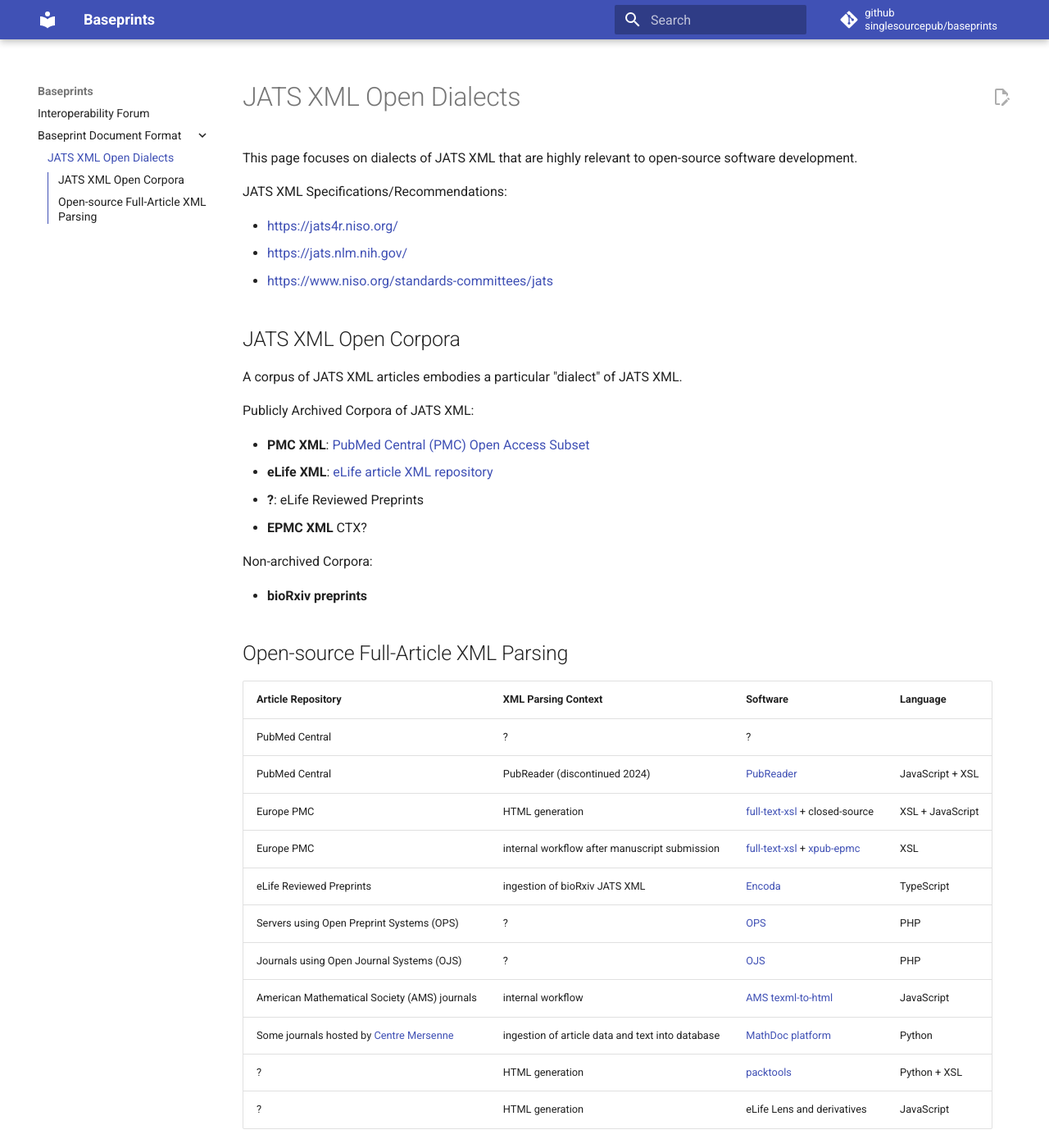
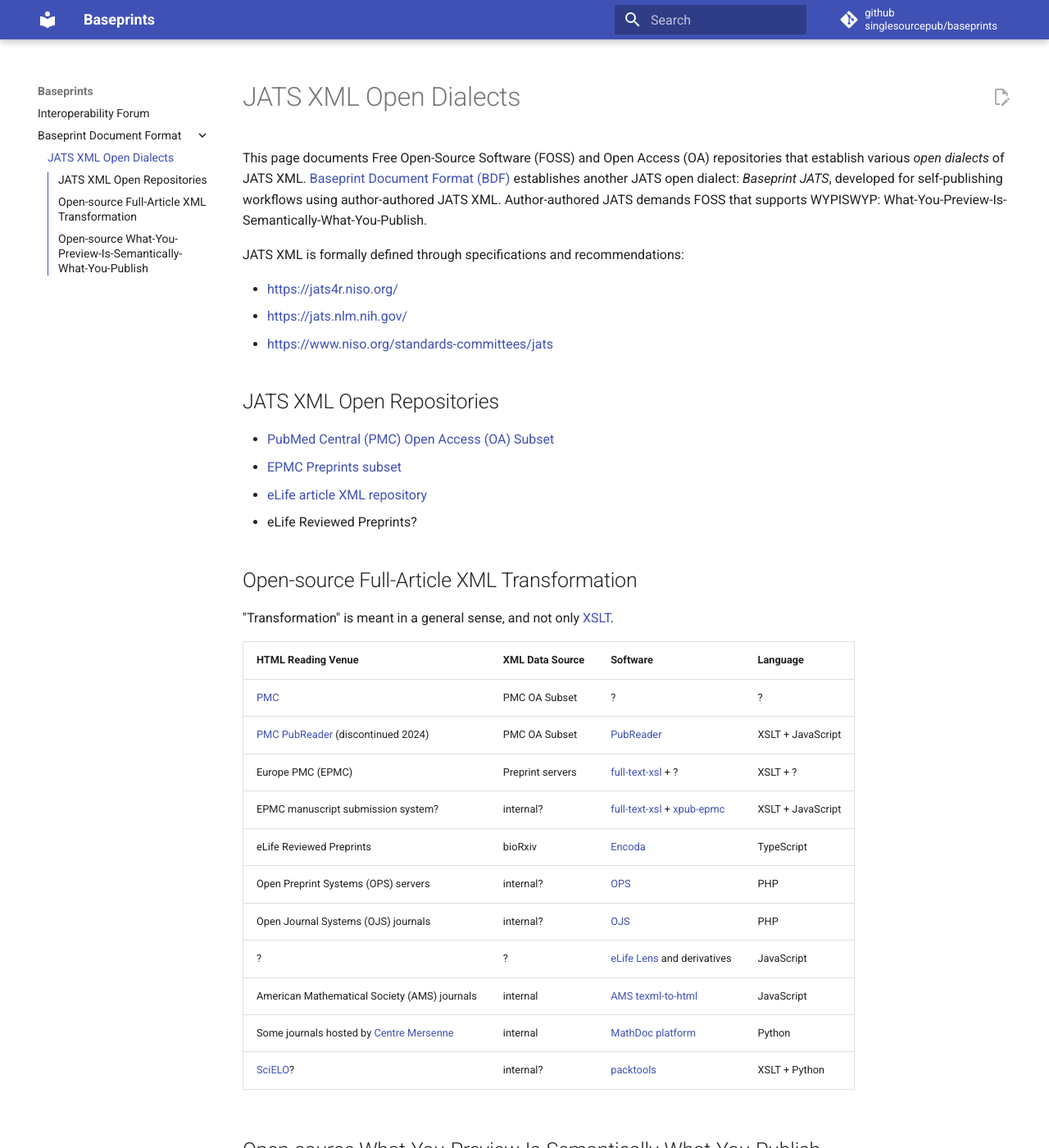
Before and after one commit to singlesourcepub/baseprints, an MkDocs documentation site: the page built from docs/jats.md, in a window 1280 px wide and 1400 px high. Shown: the whole window at 82% size. Built offline with MkDocs 1.6.1 and Material for MkDocs 9.7.7, drawn with Linux system fonts in a browser that asks for light colours; some of the changed text lies outside the part shown.

Commit message:
add more JATS software and intro

```diff
--- a/docs/jats.md
+++ b/docs/jats.md
@@ -1,108 +1,121 @@
 JATS XML Open Dialects
 ======================
 
-This page focuses on dialects of JATS XML that are highly relevant to open-source software
-development.
+This page documents Free Open-Source Software (FOSS) and Open Access (OA) repositories that
+establish various *open dialects* of JATS XML.
+[Baseprint Document Format (BDF)](bdf/index.md) establishes another JATS open dialect:
+*Baseprint JATS*, developed for self-publishing workflows using author-authored JATS XML.
+Author-authored JATS demands FOSS that supports WYPISWYP:
+What-You-Preview-Is-Semantically-What-You-Publish.
 
-JATS XML Specifications/Recommendations:
+JATS XML is formally defined through specifications and recommendations:
 
 * <https://jats4r.niso.org/>
 * <https://jats.nlm.nih.gov/>
 * <https://www.niso.org/standards-committees/jats>
 
 
-## JATS XML Open Corpora
+## JATS XML Open Repositories
 
-A corpus of JATS XML articles embodies a particular "dialect" of JATS XML.
+* [PubMed Central (PMC) Open Access (OA) Subset](https://www.ncbi.nlm.nih.gov/pmc/tools/openftlist/)
+* [EPMC Preprints subset](https://europepmc.org/downloads/preprints)
+* [eLife article XML repository](https://github.com/elifesciences/elife-article-xml)
+* eLife Reviewed Preprints?
 
-Publicly Archived Corpora of JATS XML:
 
-* **PMC XML**: [PubMed Central (PMC) Open Access Subset](https://www.ncbi.nlm.nih.gov/pmc/tools/openftlist/)
-* **eLife XML**: [eLife article XML repository](https://github.com/elifesciences/elife-article-xml)
-* **?**: eLife Reviewed Preprints
-* **EPMC XML** CTX?
+## Open-source Full-Article XML Transformation
 
-Non-archived Corpora:
+"Transformation" is meant in a general sense, and not only [XSLT](https://en.wikipedia.org/wiki/XSLT).
 
-* **bioRxiv preprints**
-
-## Open-source Full-Article XML Parsing
-
-<table markdown>
+<table>
 <tr>
-  <th>Article Repository</th>
-  <th>XML Parsing Context</th>
+  <th>HTML Reading Venue</th>
+  <th>XML Data Source</th>
   <th>Software</th>
   <th>Language</th>
 </tr>
 <tr>
-  <td>PubMed Central</td>
+  <td><a href="https://www.ncbi.nlm.nih.gov/pmc/">PMC</a></td>
+  <td>PMC OA Subset</td>
   <td>?</td>
   <td>?</td>
-  <td></td>
 </tr>
 <tr>
-  <td>PubMed Central</td>
-  <td>PubReader (discontinued 2024)</td>
+  <td><a href="https://www.ncbi.nlm.nih.gov/pmc/about/pubreader/">PMC PubReader</a> (discontinued 2024)</td>
+  <td>PMC OA Subset</td>
   <td><a href="https://github.com/ncbi/PubReader">PubReader</a></td>
-  <td>JavaScript + XSL</td>
+  <td>XSLT + JavaScript</td>
 </tr>
 <tr>
-  <td>Europe PMC </td>
-  <td>HTML generation</td>
-  <td><a href="https://gitlab.ebi.ac.uk/literature-services/public-projects/full-text-xsl">full-text-xsl</a> + closed-source</td>
-  <td>XSL + JavaScript</td>
+  <td>Europe PMC (EPMC)</td>
+  <td>Preprint servers</td>
+  <td><a href="https://gitlab.ebi.ac.uk/literature-services/public-projects/full-text-xsl">full-text-xsl</a> + ?</td>
+  <td>XSLT + ?</td>
 </tr>
 <tr>
-  <td>Europe PMC</td>
-  <td>internal workflow after manuscript submission</td>
-  <td> <a href="https://gitlab.ebi.ac.uk/literature-services/public-projects/full-text-xsl">full-text-xsl</a>
-       + <a href="https://gitlab.ebi.ac.uk/literature-services/public-projects/xpub-epmc">xpub-epmc</a>
+  <td>EPMC manuscript submission system?</td>
+  <td>internal?</td>
+  <td> <a href="https://gitlab.ebi.ac.uk/literature-services/public-projects/full-text-xsl">
+       full-text-xsl</a> + <a href="https://gitlab.ebi.ac.uk/literature-services/public-projects/xpub-epmc">xpub-epmc</a>
   </td>
-  <td>XSL</td>
+  <td>XSLT + JavaScript</td>
 </tr>
 <tr>
   <td>eLife Reviewed Preprints</td>
-  <td>ingestion of bioRxiv JATS XML</td>
+  <td>bioRxiv</td>
   <td><a href="https://github.com/stencila/encoda">Encoda</a></td>
   <td>TypeScript</td>
 </tr>
 <tr>
-  <td>Servers using Open Preprint Systems (OPS)</td>
-  <td>?</td>
+  <td>Open Preprint Systems (OPS) servers</td>
+  <td>internal?</td>
   <td><a href="https://pkp.sfu.ca/software/ops/">OPS</a></td>
   <td>PHP</td>
 </tr>
 <tr>
-  <td>Journals using Open Journal Systems (OJS)</td>
-  <td>?</td>
+  <td>Open Journal Systems (OJS) journals</td>
+  <td>internal?</td>
   <td><a href="https://github.com/pkp">OJS</a></td>
   <td>PHP</td>
 </tr>
-<tr markdown>
+<tr>
+  <td>?</td>
+  <td>?</td>
+  <td><a href="https://github.com/elifesciences/lens">eLife Lens</a> and derivatives</td>
+  <td>JavaScript</td>
+</tr>
+<tr>
   <td>American Mathematical Society (AMS) journals</td>
-  <td>internal workflow</td>
-  <td markdown>
-    [AMS texml-to-html](https://github.com/AmerMathSoc/texml-to-html)
-  </td>
+  <td>internal</td>
+  <td><a href="https://github.com/AmerMathSoc/texml-to-html">AMS texml-to-html</a></td>
   <td>JavaScript</td>
 </tr>
 <tr>
   <td>Some journals hosted by <a href="https://www.centre-mersenne.org">Centre Mersenne</a></td>
-  <td>ingestion of article data and text into database</td>
+  <td>internal</td>
   <td><a href="https://gricad-gitlab.univ-grenoble-alpes.fr/mathdoc/ptf">MathDoc platform</a></td>
   <td>Python</td>
 </tr>
 <tr>
-  <td>?</td>
-  <td>HTML generation</td>
+  <td><a href"https://scielo.org">SciELO</a>?</td>
+  <td>internal?</td>
   <td><a href="https://github.com/scieloorg/packtools">packtools</a></td>
-  <td>Python + XSL</td>
+  <td>XSLT + Python</td>
+</tr>
+</table>
+
+
+## Open-source What-You-Preview-Is-Semantically-What-You-Publish
+
+<table>
+<tr>
+  <th>Tool</th>
+  <th>Software</th>
+  <th>Language</th>
 </tr>
 <tr>
-  <td>?</td>
-  <td>HTML generation</td>
-  <td>eLife Lens and derivatives</td>
-  <td>JavaScript</td>
+  <td><a href="https://www.fiduswriter.org">FidusWriter</td>
+  <td><a href="https://github.com/fiduswriter/fiduswriter">FidusWriter</a></td>
+  <td>Python + JavaScript</td>
 </tr>
 </table>
```
